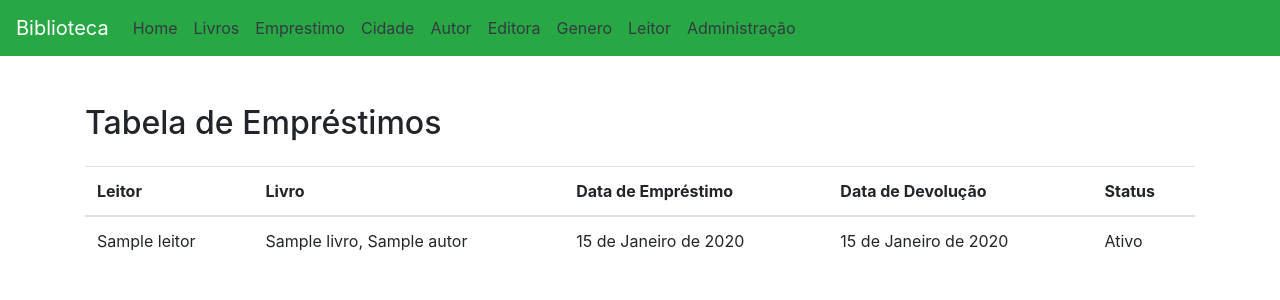
After one commit to RafaelNuintin/Desenvolvimento_Django_WEB_Teste, a Django app: page /emprestimo/ in a window 1280 px wide. The commit adds this page. Shown: the top 300 px of the page. Run offline with Django 5.2, Linux system fonts and the light colour scheme; tables that the repository leaves empty hold one stand-in row (values such as "Sample post"); some libraries are stand-ins or nearby versions.

Commit message:
commit 27-02-2026

```diff
--- a/app/admin.py
+++ b/app/admin.py
@@ -21,3 +21,4 @@ admin.site.register(Editora, EditoraAdmin)
 admin.site.register(Leitor)
 admin.site.register(Livro)
 admin.site.register(Genero)
+admin.site.register(Emprestimo)
--- a/app/models.py
+++ b/app/models.py
@@ -71,3 +71,20 @@ verbose_name="Gênero do livro")
     class Meta:
         verbose_name = "Livro"
         verbose_name_plural = "Livros"
+
+class Emprestimo(models.Model):
+    STATUS_CHOICES = (
+        (True, 'Ativo'),
+        (False, 'Devolvido'),
+    )
+    leitor = models.ForeignKey(Leitor, on_delete = models.CASCADE, verbose_name = "Nome do leitor")
+    livro = models.ForeignKey(Livro, on_delete = models.CASCADE, verbose_name = "Nome do livro")
+    data_emprestimo = models.DateField(verbose_name = "Data de empréstimo")
+    data_devolucao = models.DateField(verbose_name = "Data de devolução")
+    status = models.BooleanField(choices = STATUS_CHOICES, default = True, verbose_name = "Status do empréstimo")
+
+    def __str__(self):
+        return f'{self.livro} - {self.leitor}'
+    class Meta:
+        verbose_name = "Empréstimo"
+        verbose_name_plural = "Empréstimos"
--- /dev/null
+++ b/app/templates/emprestimo.html
@@ -0,0 +1,86 @@
+<!DOCTYPE html>
+<html lang="pt-BR">
+<head>
+    <meta charset="UTF-8">
+    <meta name="viewport" content="width=device-width,
+initial-scale=1.0">
+    <title>Página Inicial</title>
+<!-- Incluindo Bootstrap CSS -->
+    <link rel="stylesheet" href="https://maxcdn.bootstrapcdn.com/bootstrap/4.5.2/css/bootstrap.min.css">
+</head>
+<body>
+    <nav class="navbar navbar-expand-lg navbar-dark bg-success">
+        <a class="navbar-brand" href="/">Biblioteca</a>
+        <button class="navbar-toggler" type="button"
+        data-toggle="collapse" data-target="#navbarNav"
+        aria-controls="navbarNav" aria-expanded="false" aria-label="Toggle
+        navigation">
+        <span class="navbar-toggler-icon"></span>
+        </button>
+        <div class="collapse navbar-collapse" id="navbarNav">
+        <ul class="navbar-nav">
+        <li class="nav-item">
+        <a class="nav-link text-dark" href="/">Home</a>
+        </li>
+        <li class="nav-item">
+        <a class="nav-link text-dark" href="/livros/">Livros</a>
+        </li>
+        <li class="nav-item">
+        <a class="nav-link text-dark" href="/emprestimo/">Emprestimo</a>
+        </li>
+        <li class="nav-item">
+        <a class="nav-link text-dark" href="/cidade/">Cidade</a>
+        </li>
+        <li class="nav-item">
+        <a class="nav-link text-dark" href="/autor/">Autor</a>
+        </li>
+        <li class="nav-item">
+        <a class="nav-link text-dark" href="/editor/">Editora</a>
+        </li>
+        <li class="nav-item">
+        <a class="nav-link text-dark" href="/genero/">Genero</a>
+        </li>
+        <li class="nav-item">
+        <a class="nav-link text-dark" href="/leitor/">Leitor</a>
+        </li>
+        <li class="nav-item">
+        <a class="nav-link text-dark"
+        href="/admin/">Administração</a>
+        </li>
+        </ul>
+        </div>
+        </nav>
+<div class="container mt-5">
+<h2 class="mb-4">Tabela de Empréstimos</h2>
+<table class="table">
+<thead>
+<tr>
+<th scope="col">Leitor</th>
+<th scope="col">Livro</th>
+<th scope="col">Data de Empréstimo</th>
+<th scope="col">Data de Devolução</th>
+<th scope="col">Status</th>
+</tr>
+</thead>
+<tbody>
+{% for emprestimo in emprestimos %}
+<tr>
+<td>{{ emprestimo.leitor }}</td>
+<td>{{ emprestimo.livro }}</td>
+<td>{{ emprestimo.data_emprestimo }}</td>
+<td>{{ emprestimo.data_devolucao }}</td>
+<td>{{ emprestimo.get_status_display }}</td>
+</tr>
+{% endfor %}
+</tbody>
+</table>
+</div>
+<!-- Incluindo jQuery e Bootstrap JS -->
+<script
+src="https://code.jquery.com/jquery-3.5.1.slim.min.js"></script>
+<script
+src="https://cdn.jsdelivr.net/npm/@popperjs/core@2.9.1/dist/umd/popper.min.js"></script>
+<script
+src="https://maxcdn.bootstrapcdn.com/bootstrap/4.5.2/js/bootstrap.min.js"></script>
+</body>
+</html>
--- a/app/views.py
+++ b/app/views.py
@@ -6,7 +6,8 @@ from django.views.generic import TemplateView
 
 class IndexView(View):
     def get(self, request, *args, **kwargs):
-        return render(request, 'index.html')
+        livros = Livro.objects.all()
+        return render(request, 'index.html', {'livros': livros})
     def post(self, request):
         pass
 class LivrosView(View):
@@ -16,8 +17,8 @@ class LivrosView(View):
 # def post(self, request, *args, **kwargs):
 class EmprestimoView(View):
     def get(self, request, *args, **kwargs):
-        reservas = Emprestimo.objects.all()
-        return render(request, 'reserva.html', {'reservas': reservas})
+        emprestimos = Emprestimo.objects.all()
+        return render(request, 'emprestimo.html', {'emprestimos': emprestimos})
 class CidadesView(View):
     def get(self, request, *args, **kwargs):
         cidades = Cidade.objects.all()
--- a/config/urls.py
+++ b/config/urls.py
@@ -7,7 +7,7 @@ urlpatterns = [
     path('admin/', admin.site.urls),
     path('', TemplateView.as_view(template_name='index.html'), name='index'),
     path('livros/', LivrosView.as_view(), name='livros'),
-    path('reserva/', EmprestimoView.as_view(), name='reserva'),
+    path('emprestimo/', EmprestimoView.as_view(), name='emprestimo'),
     path('delete/<int:id>/', DeleteLivroView.as_view(), name='delete'),
     path('cidade/', CidadesView.as_view(), name='cidade'),
     path('autor/', AutoresView.as_view(), name='autor'),
```
Also changed, not shown: app/templates/autor.html (+11 -20 lines), app/templates/cidade.html (+11 -20 lines), app/templates/editora.html (+11 -20 lines), app/templates/genero.html (+11 -20 lines), app/templates/index.html (+22 -15 lines), app/templates/leitor.html (+11 -20 lines), app/templates/livros.html (+11 -20 lines), app/templates/reserva.html (deleted, +0 -99 lines), app/migrations/0002_emprestimo.py (added), app/migrations/0003_remove_emprestimo_emprestimo_andamento_and_more.py (added), app/migrations/0004_alter_emprestimo_status.py (added).
